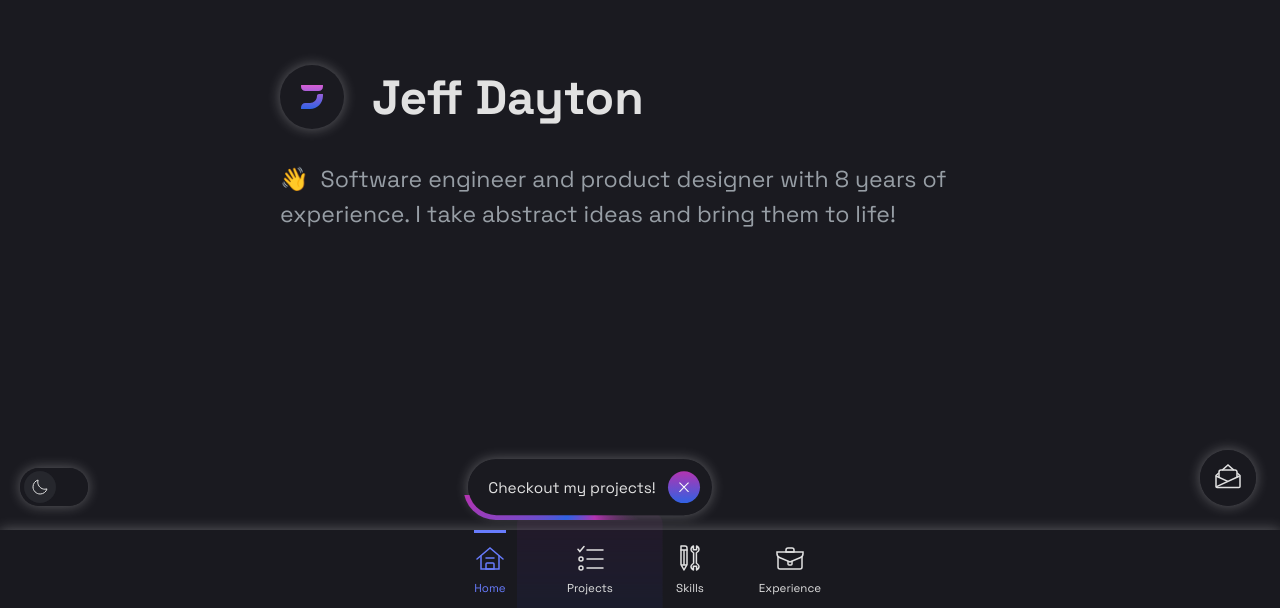
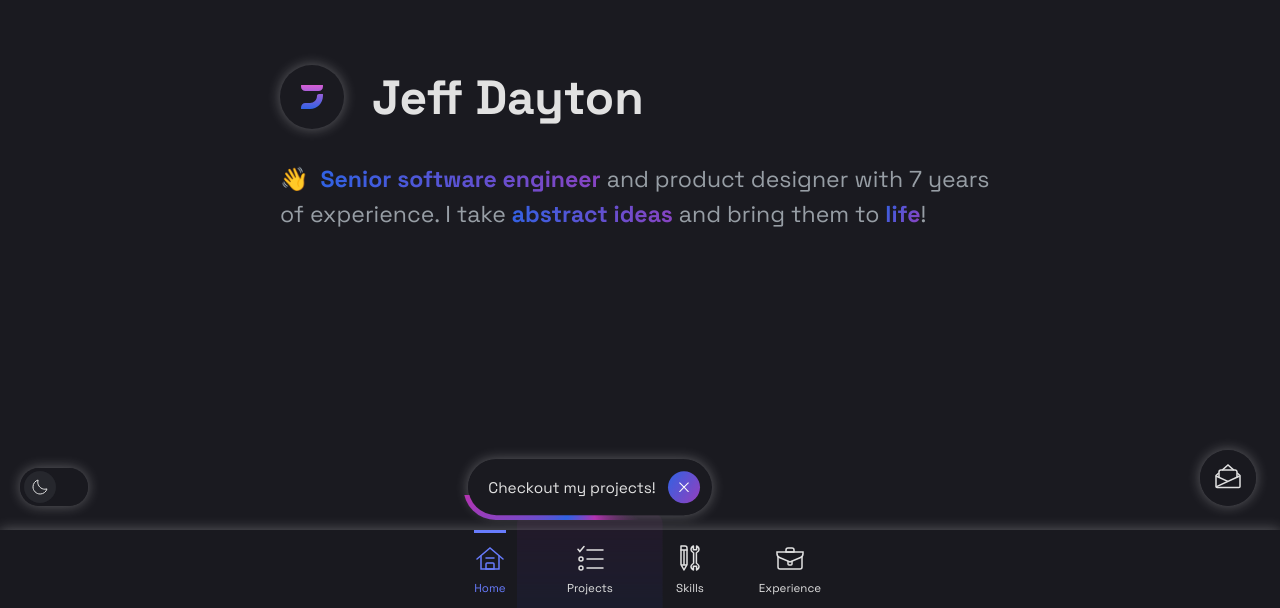
Before and after one commit to d8en/jd-portfolio, a React (Vite) app: page / in a window 1280 px wide. Shown: the part 192-800 px from the top of the page. Built offline with nearby package versions, Linux system fonts and the light colour scheme.

Commit message:
Deployed

```diff
--- a/src/components/jdFloatingHelp/floatingHelpStyles.module.scss
+++ b/src/components/jdFloatingHelp/floatingHelpStyles.module.scss
@@ -29,7 +29,7 @@ $closeSize: 32px;
     display: grid;
     place-items: center;
     border-radius: 50%;
-    @include bgGradient;
+    @include bgGradient(bottom right);
     width: $closeSize;
     height: $closeSize;
 
--- a/src/styles/_text.scss
+++ b/src/styles/_text.scss
@@ -52,6 +52,7 @@ a {
 
 strong {
     @include font-weight-bold;
+    @include textGradient(bottom right);
 }
 
 @mixin jdLineClamp($lines) {
--- a/src/utils/jdAniUtils.tsx
+++ b/src/utils/jdAniUtils.tsx
@@ -2,7 +2,7 @@ import { AnimationProps, Transition, cubicBezier } from 'framer-motion';
 
 class JdAniUtils {
     public logoDelay: number = 700;
-    public taglineDelay: number = 1200;
+    public taglineDelay: number = 1400;
     public mountDelay: number = (300 + this.taglineDelay) / 1000;
 
     public springTransition: Transition = {
--- a/src/views/jdHomeView/jdHomeView.tsx
+++ b/src/views/jdHomeView/jdHomeView.tsx
@@ -5,6 +5,7 @@ import jdAniUtils from '../../utils/jdAniUtils';
 import { useEffect, useState } from 'react';
 import { JdAniLogo } from '../../components/jdAniLogo/jdAniLogo';
 import { observer } from 'mobx-react-lite';
+import { JdDateUtils } from '../../utils/jdDateUtilts';
 
 export const JdHomeView = observer((): React.JSX.Element => {
     const [isHeaderShowing, setIsHeaderShowing] = useState<boolean>(false);
@@ -53,7 +54,8 @@ export const JdHomeView = observer((): React.JSX.Element => {
                         transition={jdAniUtils.longEase}
                         className={styles.homeSubHeader}
                     >
-                        👋&nbsp; Software engineer and product designer with 8 years of experience. I take abstract ideas and bring them to life!
+                        👋&nbsp; <strong>Senior software engineer</strong> and product designer with {JdDateUtils.getYearDiff('2015')} of experience. I take
+                        <strong> abstract ideas</strong> and bring them to <strong>life</strong>!
                     </motion.h2>
                 )}
             </div>
```
